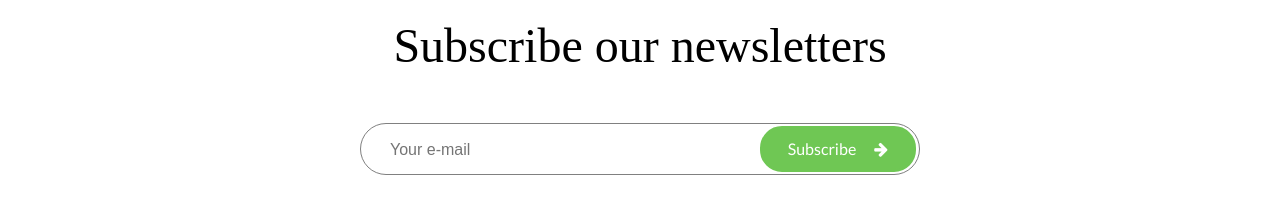
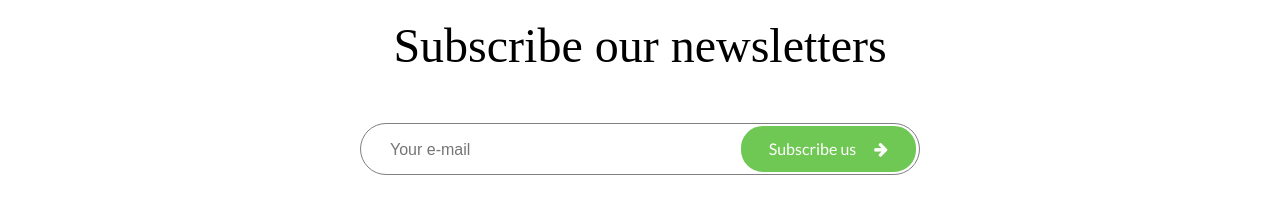
Before and after one commit to pigie/craftwork, a plain HTML site: page index.html in a window 1280 px wide. Shown: the part 6860-7061 px from the top of the page. Drawn offline with nearby package versions, Linux system fonts and the light colour scheme; files whose address does not match are found by name; a web font is replaced by a local one.

Commit message:
change button text

```diff
--- a/index.html
+++ b/index.html
@@ -276,7 +276,7 @@
         <div class="text">
          <input type="text" placeholder="Your e-mail">
      </div>
-         <div class="btn">Subscribe</div>
+         <div class="btn">Subscribe us</div>
      </div>
  </div>
      <div class="not-spam">We promise to never spam you.</div>
```
